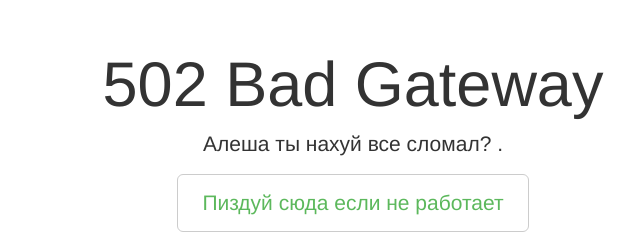
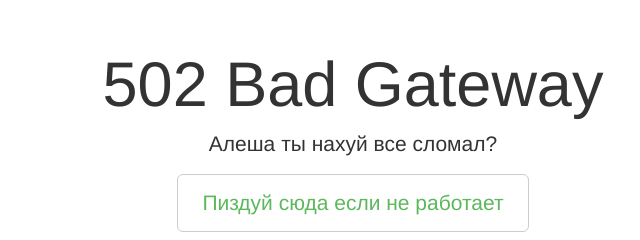
Before and after one commit to qazaqrepublicq/502exaus, a plain HTML site: page index.html in a window 1280 px wide. Shown: the top 240 px of the page, 287-927 px from the left. Drawn offline with nearby package versions, Linux system fonts and the light colour scheme; some icons are missing.

Commit message:
Update index.html

```diff
--- a/index.html
+++ b/index.html
@@ -145,7 +145,7 @@
       <!-- Jumbotron -->
       <div class="jumbotron">
         <h1><i class="icon-bolt orange"></i> 502 Bad Gateway</h1>
-        <p class="lead">Алеша ты нахуй все сломал? <em><span id=""></span></em>.</p>
+        <p class="lead">Алеша ты нахуй все сломал?<em><span id=""></span></em></p>
         <a href="https://exaus.varhost.site" class="btn btn-default btn-lg text-center"><span class="green">Пиздуй сюда если не работает</span></a>
       </div>
     </div>
```
